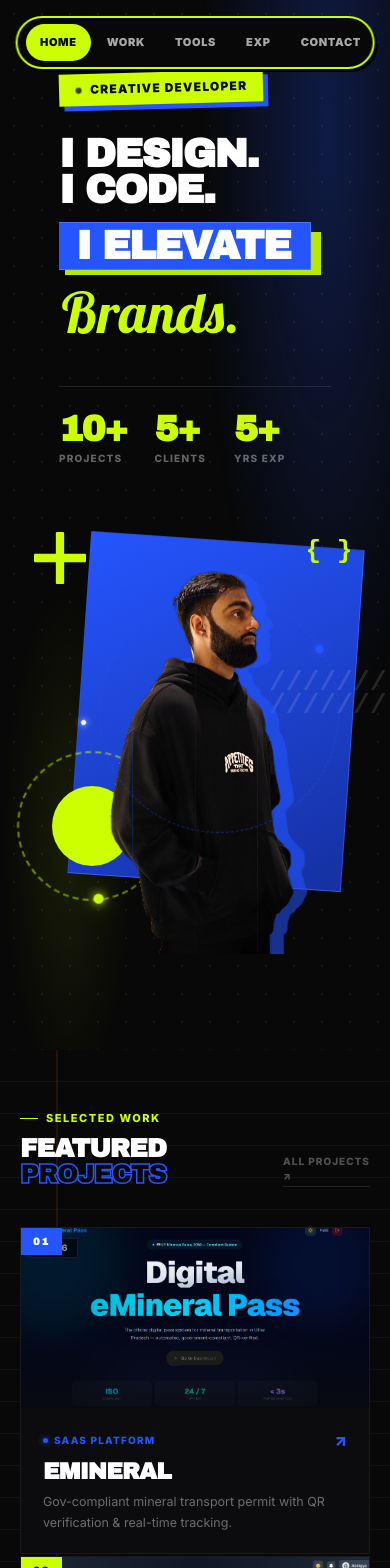
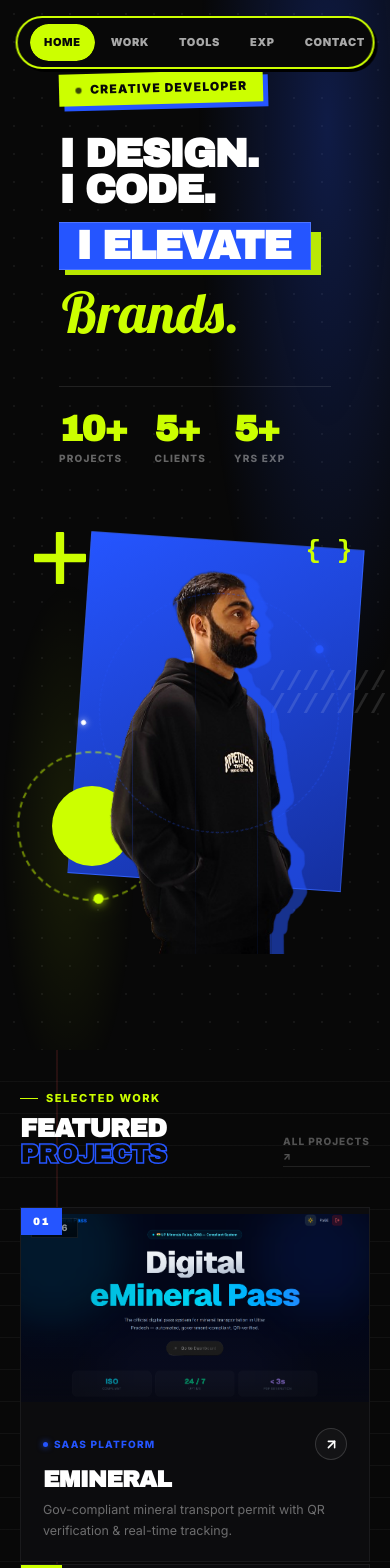
Before and after one commit to how-vaibhav/Portfolio, a React (Vite) app in the folder frontend/: page / in a window 390 px wide. Shown: the top 1568 px of the page. Built offline with nearby package versions, Linux system fonts and the light colour scheme; the HTML template or start-up script is replaced by a standard one.

Commit message:
feat: add responsive Dev Featured Work, Hero, Navbar, and Tools Stack components

```diff
--- a/frontend/src/components/Dev/DevFeaturedWork.jsx
+++ b/frontend/src/components/Dev/DevFeaturedWork.jsx
@@ -124,13 +124,13 @@ function ProjectCard({ p, i, isMobile }) {
 
         {/* Image block */}
         <div style={{
-          flex: isMobile ? 'auto' : '0 0 240px',
-          height: isMobile ? '180px' : 'auto',
+          flex: isMobile ? 'auto' : '0 0 340px', // Widened to better fit 16:9 screenshots
+          height: isMobile ? '200px' : 'auto',
           overflow: 'hidden',
           marginLeft: isMobile ? 0 : (isEven ? '40px' : 0),
           marginRight: isMobile ? 0 : (isEven ? 0 : '40px'),
           position: 'relative',
-          background: '#000',
+          background: '#0c0c0e', // Match card background to hide letterboxing
         }}>
           <motion.img
             src={p.image}
@@ -138,7 +138,7 @@ function ProjectCard({ p, i, isMobile }) {
             style={{
               width: '100%',
               height: '100%',
-              objectFit: 'cover',
+              objectFit: 'contain', // Ensures the screenshot is completely visible
               objectPosition: 'center',
               display: 'block',
             }}
@@ -192,16 +192,30 @@ function ProjectCard({ p, i, isMobile }) {
               {p.tag}
             </span>
 
-            {/* Arrow — always visible, no footer needed */}
-            <motion.span
+            {/* Professional Circular Arrow Icon */}
+            <motion.div
               style={{
-                fontSize: '16px', color: p.accent, fontWeight: 900,
-                display: 'inline-block',
+                width: '32px', height: '32px',
+                borderRadius: '50%',
+                border: `1px solid rgba(255, 255, 255, 0.15)`,
+                display: 'flex', alignItems: 'center', justifyContent: 'center',
+                color: '#fff',
+                background: 'rgba(255, 255, 255, 0.03)',
               }}
-              whileHover={{ x: 3, y: -3, transition: { duration: 0.2 } }}
+              whileHover={{
+                background: p.accent,
+                color: '#000',
+                borderColor: p.accent,
+                scale: 1.1,
+                rotate: 45,
+                transition: { duration: 0.25, ease: 'easeOut' }
+              }}
             >
-              ↗
-            </motion.span>
+              <svg width="15" height="15" viewBox="0 0 24 24" fill="none" stroke="currentColor" strokeWidth="2.5" strokeLinecap="round" strokeLinejoin="round">
+                <line x1="7" y1="17" x2="17" y2="7"></line>
+                <polyline points="7 7 17 7 17 17"></polyline>
+              </svg>
+            </motion.div>
           </div>
 
           {/* Title */}
@@ -241,7 +255,7 @@ export default function DevFeaturedWork() {
     <section
       id="work"
       style={{
-        padding: 'clamp(60px, 8vw, 100px) clamp(20px, 5vw, 80px)',
+        padding: 'clamp(40px, 5vw, 60px) clamp(20px, 5vw, 80px)',
         background: '#080808',
         position: 'relative',
       }}
--- a/frontend/src/components/Dev/DevHero.jsx
+++ b/frontend/src/components/Dev/DevHero.jsx
@@ -66,7 +66,7 @@ export default function DevHero() {
     <section
       id="home"
       style={{
-        minHeight: (isMobile || isTablet) ? 'auto' : '100vh',
+        minHeight: (isMobile || isTablet) ? 'auto' : '85vh',
         paddingTop: isMobile ? '72px' : '112px',
         paddingBottom: (isMobile || isTablet) ? '64px' : 0,
         paddingLeft:  isMobile ? '24px' : isTablet ? '44px' : '80px',
--- a/frontend/src/components/Dev/DevNavbar.jsx
+++ b/frontend/src/components/Dev/DevNavbar.jsx
@@ -70,7 +70,7 @@ export default function DevNavbar() {
           alignItems: 'center',
           transition: 'all 0.4s cubic-bezier(0.16, 1, 0.3, 1)',
           width: isMobile ? '92%' : 'auto', // Keep it bounded on mobile
-          maxWidth: '500px',
+          maxWidth: '700px', // Increased from 500px to prevent flexbox center clipping
         }}
       >
         <nav
@@ -81,6 +81,7 @@ export default function DevNavbar() {
             justifyContent: isMobile ? 'space-between' : 'center',
             width: '100%',
             gap: isMobile ? '2px' : '8px',
+            padding: '0 4px', // Add breathing room to prevent container clipping
             overflowX: 'auto',
             WebkitOverflowScrolling: 'touch',
           }}
@@ -93,6 +94,11 @@ export default function DevNavbar() {
                 href={item.href}
                 style={{
                   position: 'relative',
+                  display: 'flex',
+                  alignItems: 'center',
+                  justifyContent: 'center',
+                  flexShrink: 0, // Prevent flexbox from squishing the pill and ruining the curve
+                  overflow: 'hidden', // Guarantee perfect pill clipping
                   padding: isMobile ? '10px 14px' : '10px 24px',
                   fontSize: isMobile ? '11px' : '13px',
                   fontWeight: 900,
@@ -100,7 +106,7 @@ export default function DevNavbar() {
                   textTransform: 'uppercase',
                   color: isActive ? '#080808' : 'rgba(255, 255, 255, 0.65)',
                   textDecoration: 'none',
-                  borderRadius: '100px',
+                  borderRadius: 9999,
                   transition: 'color 0.3s ease',
                   zIndex: 1,
                   whiteSpace: 'nowrap',
@@ -122,7 +128,7 @@ export default function DevNavbar() {
                       right: 0,
                       bottom: 0,
                       background: '#CCFF00',
-                      borderRadius: '100px',
+                      borderRadius: 9999,
                       zIndex: -1,
                     }}
                     transition={{
--- a/frontend/src/components/Dev/DevToolsStack.jsx
+++ b/frontend/src/components/Dev/DevToolsStack.jsx
@@ -1,4 +1,5 @@
-import React, { useState, useEffect } from 'react';
+import React, { useState, useEffect, useRef } from 'react';
+import { motion, useScroll, useTransform } from 'motion/react';
 import { Marquee } from '../ui/marquee';
 import { PixelImage } from '../ui/pixel-image';
 import useResponsive from './useResponsive';
@@ -220,6 +221,20 @@ function TechCard({ item }) {
 
 export default function DevToolsStack() {
   const { isMobile } = useResponsive();
+  const ref = useRef(null);
+
+  // Advanced Parallax Effect
+  const { scrollYProgress } = useScroll({
+    target: ref,
+    offset: ['start end', 'end start'],
+  });
+
+  // Banner image slightly scales and moves down while scrolling down
+  const bannerY = useTransform(scrollYProgress, [0, 1], ['-12%', '12%']);
+  const bannerScale = useTransform(scrollYProgress, [0, 0.5, 1], [1.1, 1, 1.1]);
+
+  // Marquee overlay moves up in opposition for a dynamic 3D feel
+  const marqueeY = useTransform(scrollYProgress, [0, 1], ['8%', '-8%']);
 
   useEffect(() => {
     // Only necessary internal effects
@@ -228,6 +243,7 @@ export default function DevToolsStack() {
   return (
     <section
       id="tools"
+      ref={ref}
       style={{
         position: 'relative',
         borderTop: '1px solid rgba(255, 255, 255, 0.05)',
@@ -255,18 +271,23 @@ export default function DevToolsStack() {
             opacity: 0, /* Hide the original but keep it for layout height */
           }}
         />
-        <div style={{ position: 'absolute', inset: 0, zIndex: 0 }}>
+        <motion.div style={{
+          position: 'absolute', inset: 0, zIndex: 0,
+          y: isMobile ? 0 : bannerY,
+          scale: isMobile ? 1 : bannerScale,
+          transformOrigin: 'center center'
+        }}>
           <PixelImage
             src="/assets/footer-banner.png"
             customGrid={{ rows: 3, cols: 12 }}
             pixelFadeInDuration={800}
             colorRevealDelay={1200}
           />
-        </div>
+        </motion.div>
       </div>
 
       {/* Content wrapper layered exactly over the image on desktop, below on mobile */}
-      <div
+      <motion.div
         style={{
           position: isMobile ? 'relative' : 'absolute',
           inset: 0,
@@ -277,6 +298,7 @@ export default function DevToolsStack() {
           paddingBottom: isMobile ? '40px' : 'clamp(20px, 5vw, 60px)',
           paddingTop: isMobile ? '40px' : '0',
           width: '100%',
+          y: isMobile ? 0 : marqueeY, // Opposing parallax effect only on desktop
         }}
       >
         {/* Marquee Rows Overlay */}
@@ -305,7 +327,7 @@ export default function DevToolsStack() {
           </Marquee>
         </div>
         </div>
-      </div>
+      </motion.div>
     </section>
   );
 }
```
